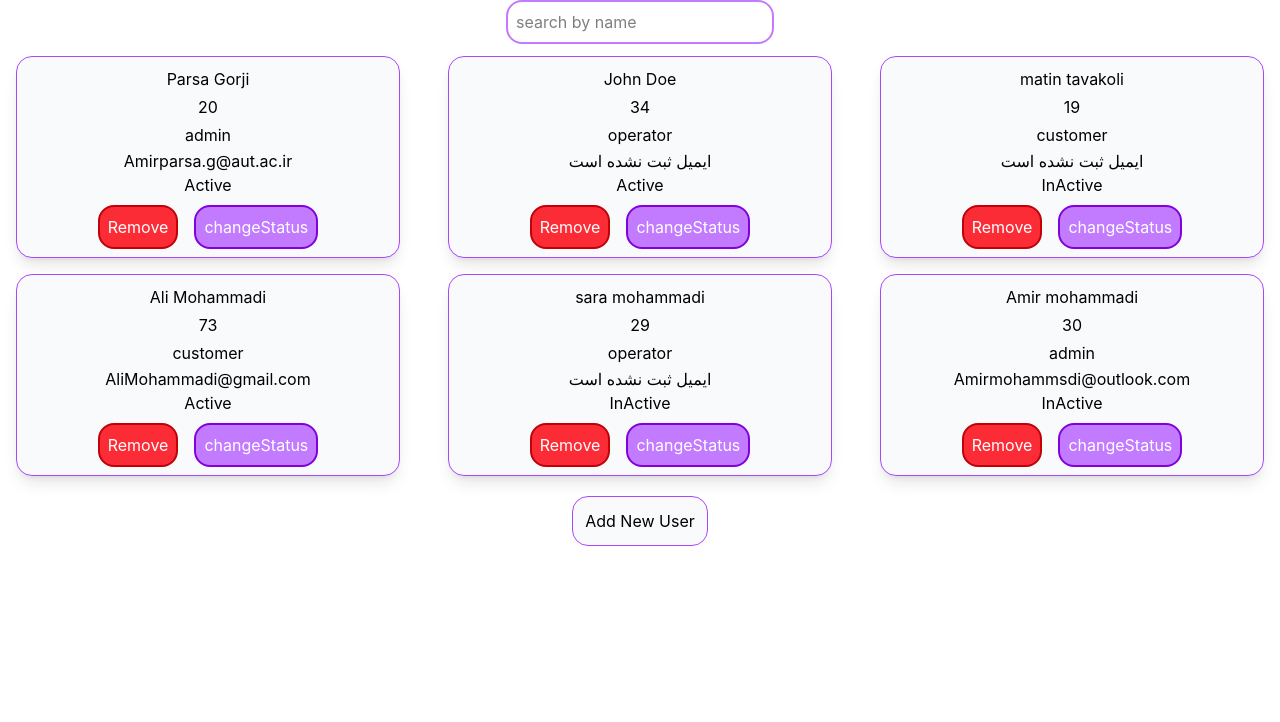
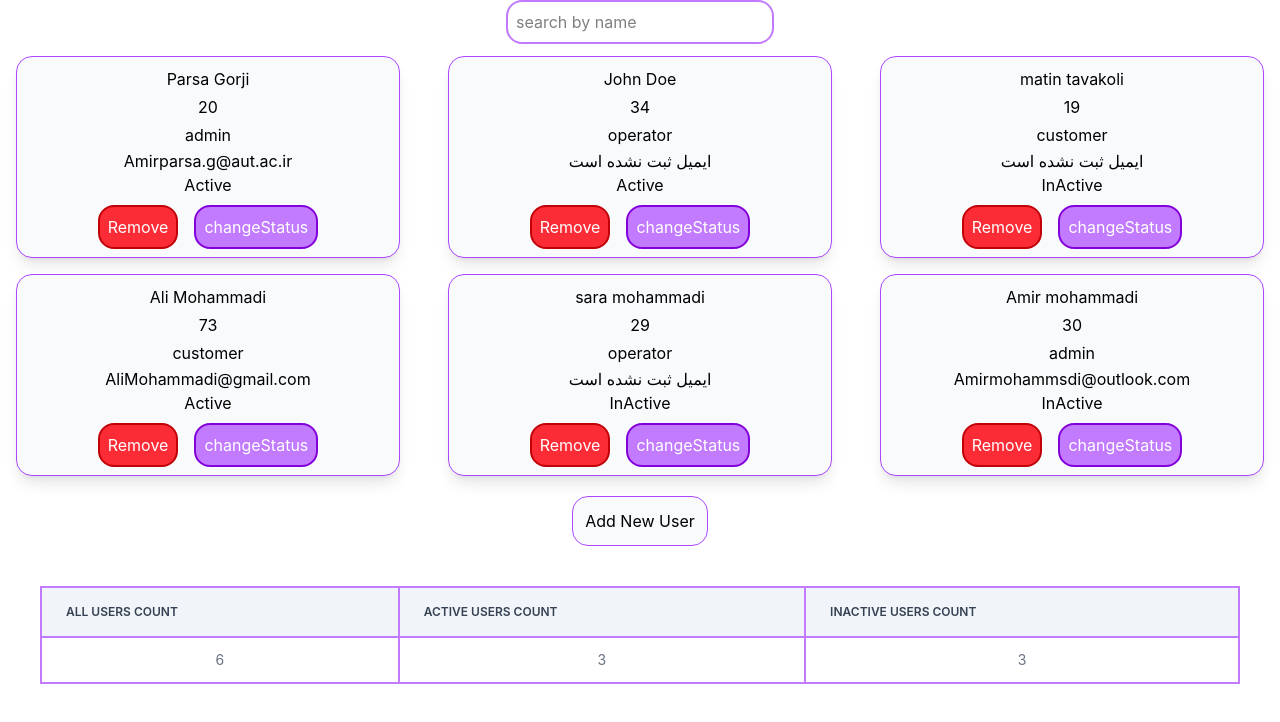
Before and after one commit to Amirparsa-g/React-Users-Panel, a React (Vite) app: page / in a window 1280 px wide. Shown: the top 722 px of the page. Built offline with nearby package versions, Linux system fonts and the light colour scheme.

Commit message:
feat : added user stats

```diff
--- a/src/App.tsx
+++ b/src/App.tsx
@@ -4,6 +4,7 @@ import UserList from "./components/UserList";
 import type { User } from "./types/user";
 import users from "./data/users";
 import Searchinput from "./components/Searchinput";
+import UserStats from "./components/UserStats";
 
 function App() {
   const [UsersList, setUserList] = useState<User[]>(users);
@@ -50,6 +51,11 @@ function App() {
       setUserList(searchedUser);
     }
   };
+  const allUsers = UsersList.length;
+  const ActiveUsers = UsersList.filter((user) => user.isActive === true).length;
+  const InActiveUsers = UsersList.filter(
+    (user) => user.isActive === false,
+  ).length;
   let content;
   if (UsersList.length === 0 && searchedTerm.trim() === "")
     content = (
@@ -82,6 +88,11 @@ function App() {
       >
         Add New User
       </button>
+      <UserStats
+        allUsers={allUsers}
+        ActiveUsers={ActiveUsers}
+        InActiveUsers={InActiveUsers}
+      />
     </>
   );
 }
--- a/src/components/UserStats.tsx
+++ b/src/components/UserStats.tsx
@@ -0,0 +1,55 @@
+import React from "react";
+
+const UserStats = ({
+  allUsers,
+  ActiveUsers,
+  InActiveUsers,
+}: {
+  allUsers: number;
+  ActiveUsers: number;
+  InActiveUsers: number;
+}) => {
+  return (
+    <div className="m-10">
+      <table className="w-full text-sm text-left text-gray-500 rtl:text-right">
+        <thead className="bg-slate-100 text-xs uppercase text-gray-700">
+          <tr>
+            <th
+              scope="col"
+              className="px-6 py-4 font-semibold border-2 border-purple-400"
+            >
+              All Users Count
+            </th>
+            <th
+              scope="col"
+              className="px-6 py-4 font-semibold border-2 border-purple-400"
+            >
+              Active Users count
+            </th>
+            <th
+              scope="col"
+              className="px-6 py-4 font-semibold border-2 border-purple-400"
+            >
+              InActive Users Count
+            </th>
+          </tr>
+        </thead>
+        <tbody>
+          <tr>
+            <td className="text-center p-3 border-2 border-purple-400">
+              {allUsers}
+            </td>
+            <td className="text-center p-3 border-2 border-purple-400">
+              {ActiveUsers}
+            </td>
+            <td className="text-center p-3 border-2 border-purple-400">
+              {InActiveUsers}
+            </td>
+          </tr>
+        </tbody>
+      </table>
+    </div>
+  );
+};
+
+export default UserStats;
```
